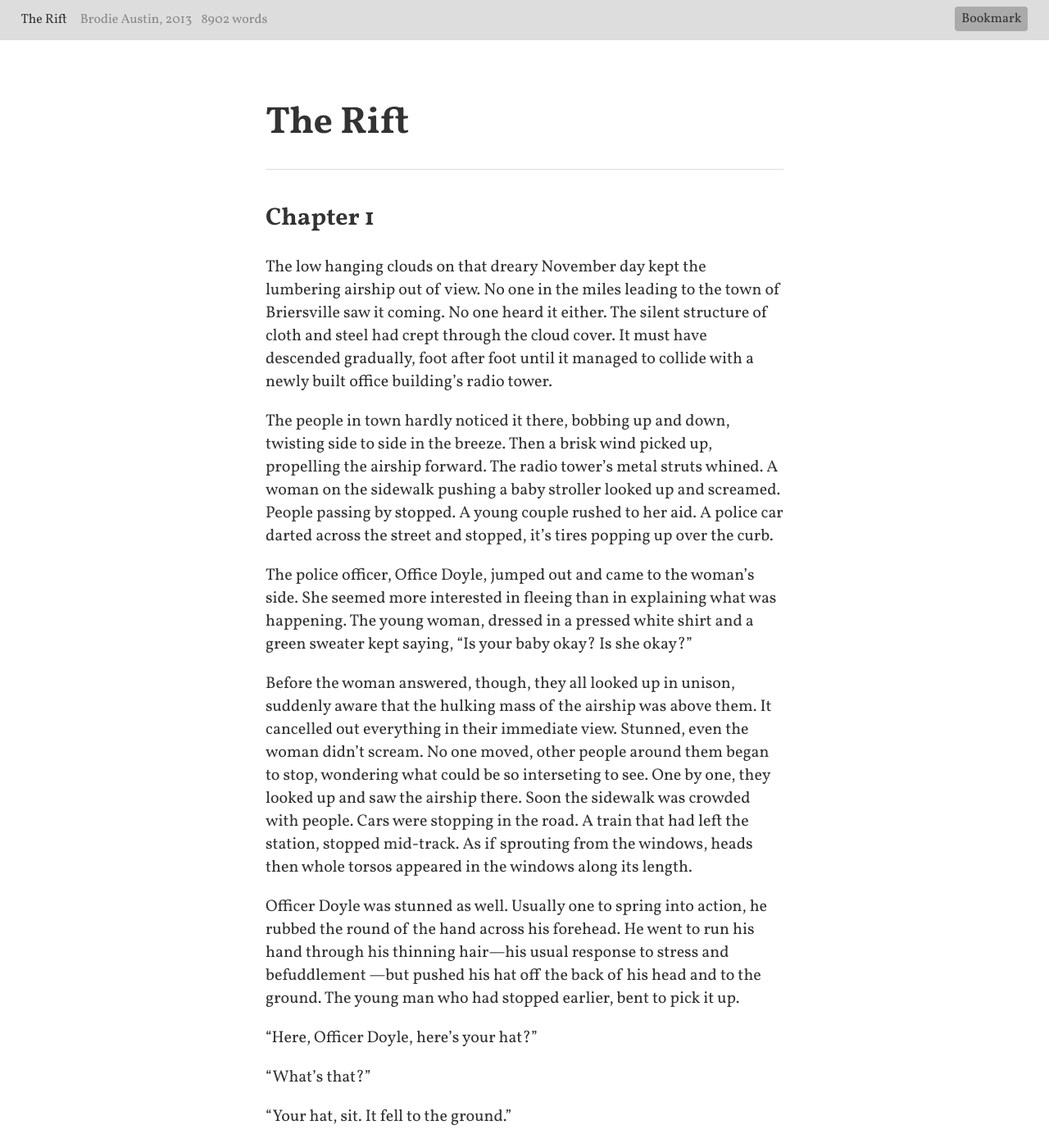
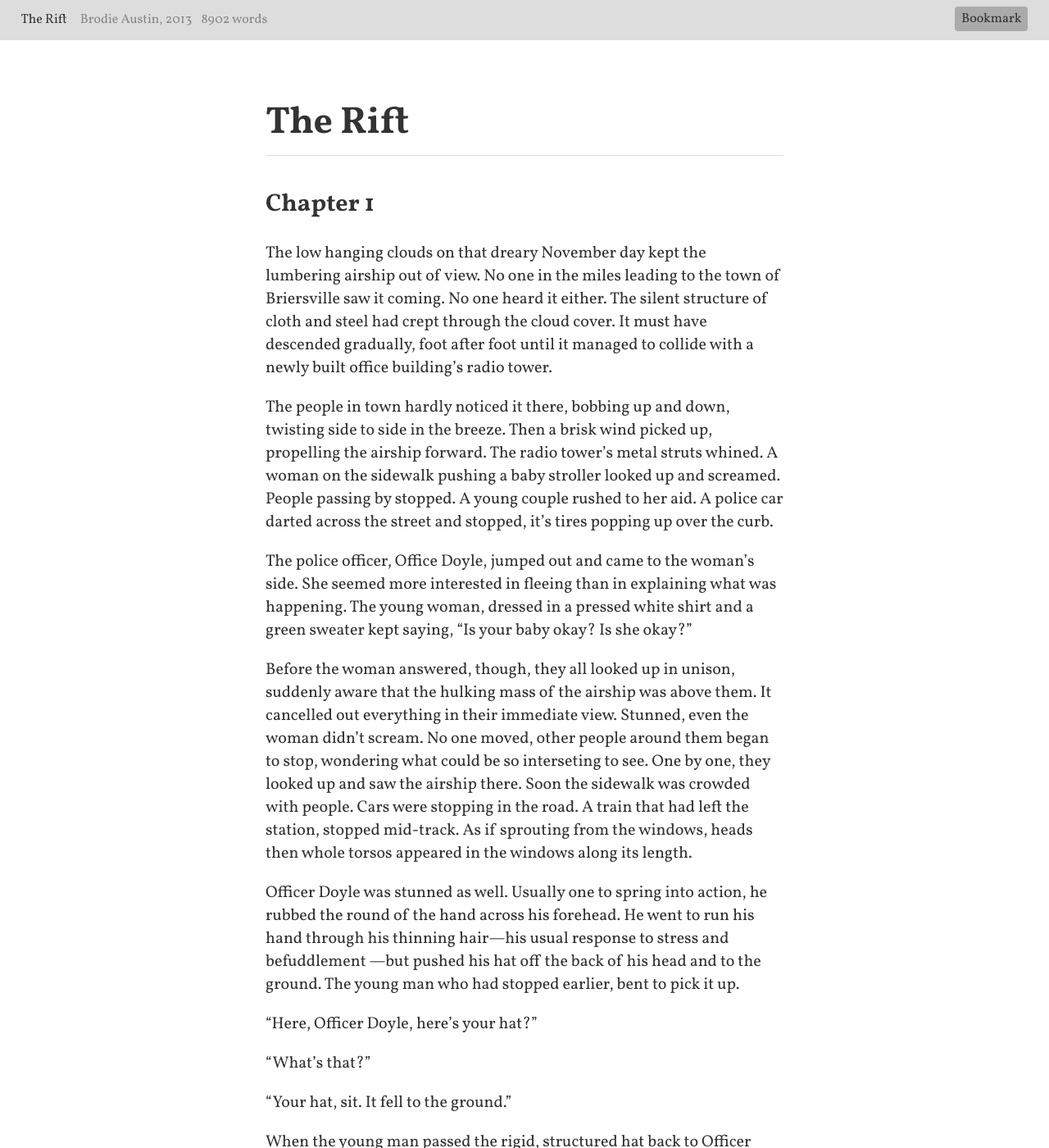
Before and after one commit to brodieaustin/the-rift, a Jekyll site: the page built from index.md, in a window 1280 px wide and 1400 px high. Shown: the whole window at 82% size. Built offline with Jekyll 4.4.1, drawn with Linux system fonts in a browser that asks for light colours; nearby versions of some CDN libraries.

Commit message:
fixed padding on h1 tag again

```diff
--- a/_layouts/novel.html
+++ b/_layouts/novel.html
@@ -29,7 +29,7 @@
         .inline-chart{margin-right: 1em;}
         .inline-chart>canvas{vertical-align: text-top !important;}
         .icon-dot{display: inline-block; height: 6px; width: 6px; border-radius: 50%; background-color: #aaa;}
-        .novel h1{padding-bottom: .5em; font-size: 46px; border-bottom: 1px solid #ddd;}
+        .novel h1{padding-bottom: 6px; font-size: 46px; border-bottom: 1px solid #ddd;}
         @media screen and (max-width: 860px){
             .content{width: 80%;}
         }
@@ -82,7 +82,6 @@
         $.getJSON('http://brodieaustin.com/nanowrimo/data.php?jsoncallback=?', {url: 'http://nanowrimo.org/wordcount_api/wchistory/brodieaustin', format: 'json'}, function(data){
             $.each(data.wordcounts.wcentry, function(index, value){
                 counts.push(value.wc)
-
             });
             $('.inline-bar').sparkline(counts, {type: 'line', height: '20px', spotColor: false, minSpotColor: false, maxSpotColor: false, lineColor: '#888', fillColor: false});
         });
```
